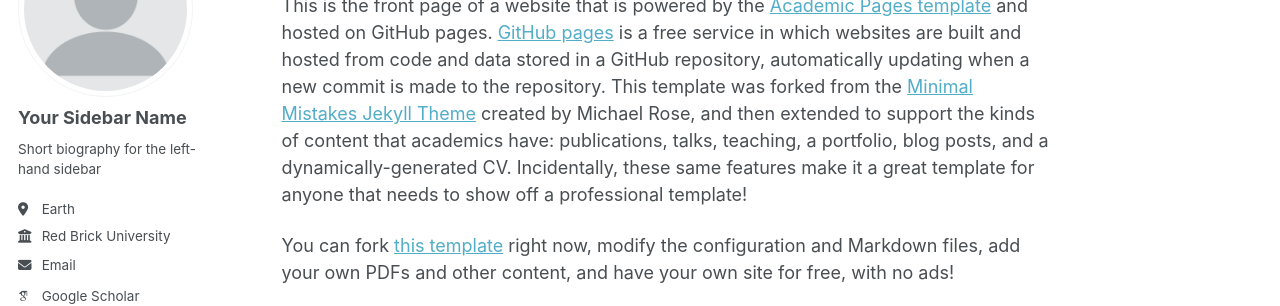
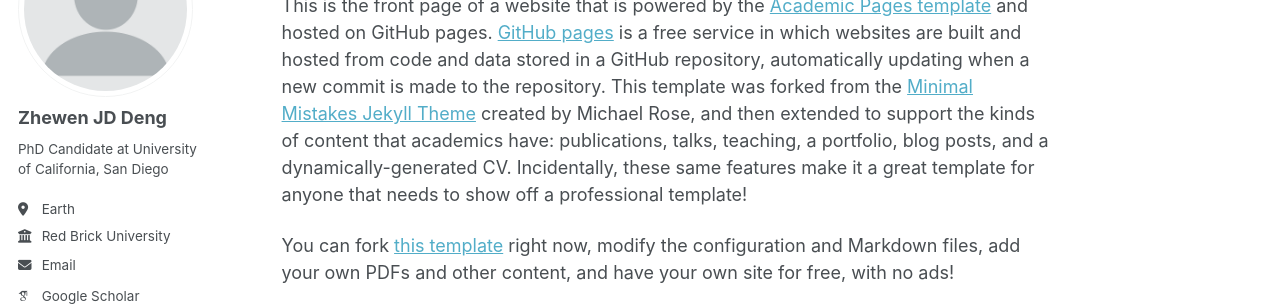
Before and after one commit to zhewenjddeng-personal/zhewenjddeng-personal.github.io, a Jekyll site: the page built from _pages/about.md, in a window 1280 px wide. Shown: the part 179-485 px from the top of the page. Built offline with Jekyll 4.4.1, drawn with Linux system fonts in a browser that asks for light colours; some web fonts are replaced; a script bundle is joined from its source files by our own code; library files that are not in the unit come from our copies.

Commit message:
Update _config.yml

```diff
--- a/_config.yml
+++ b/_config.yml
@@ -24,9 +24,9 @@ repository               : "academicpages/academicpages.github.io"
 author:
   # Biographic information
   avatar           : "profile.png"
-  name             : "Your Sidebar Name"
+  name             : "Zhewen JD Deng"
   pronouns         : # example: "she/her"
-  bio              : "Short biography for the left-hand sidebar"
+  bio              : "PhD Candidate at University of California, San Diego"
   location         : "Earth"
   employer         : "Red Brick University"
   uri              : # URL
```
